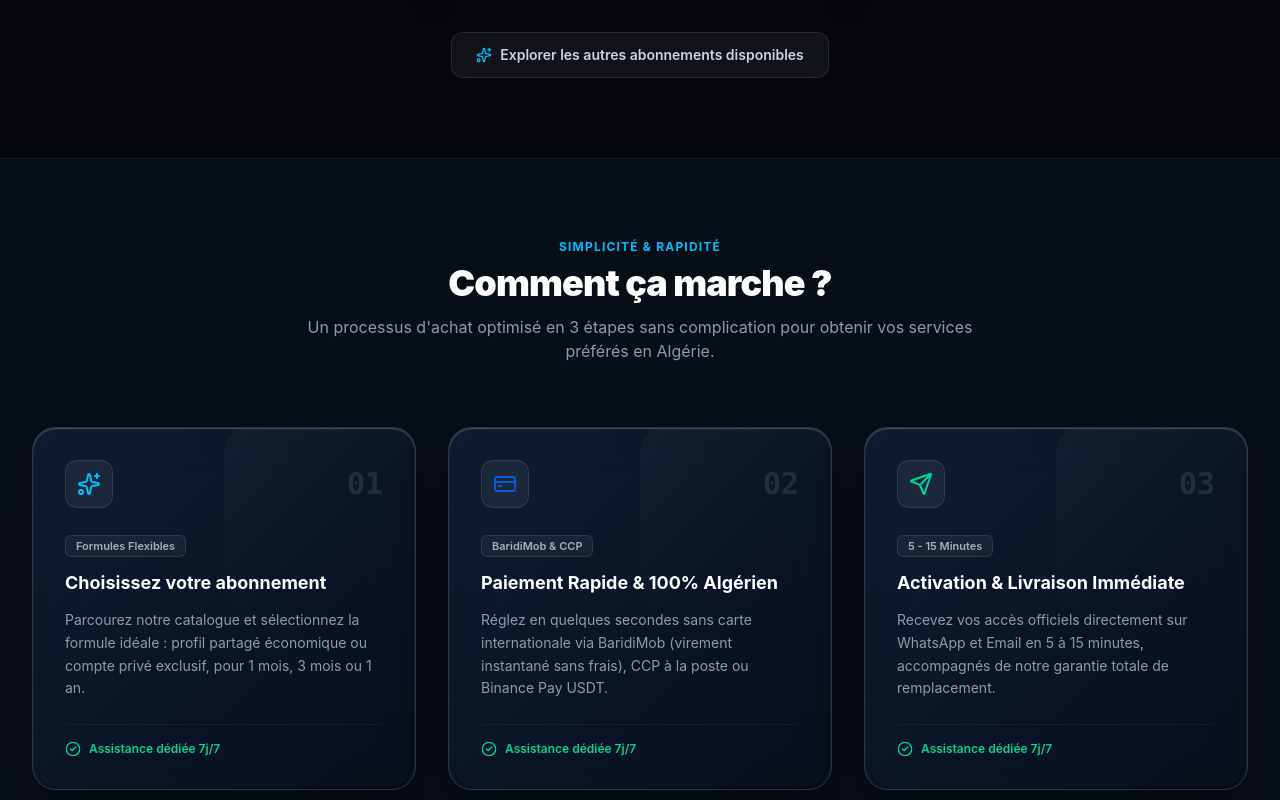
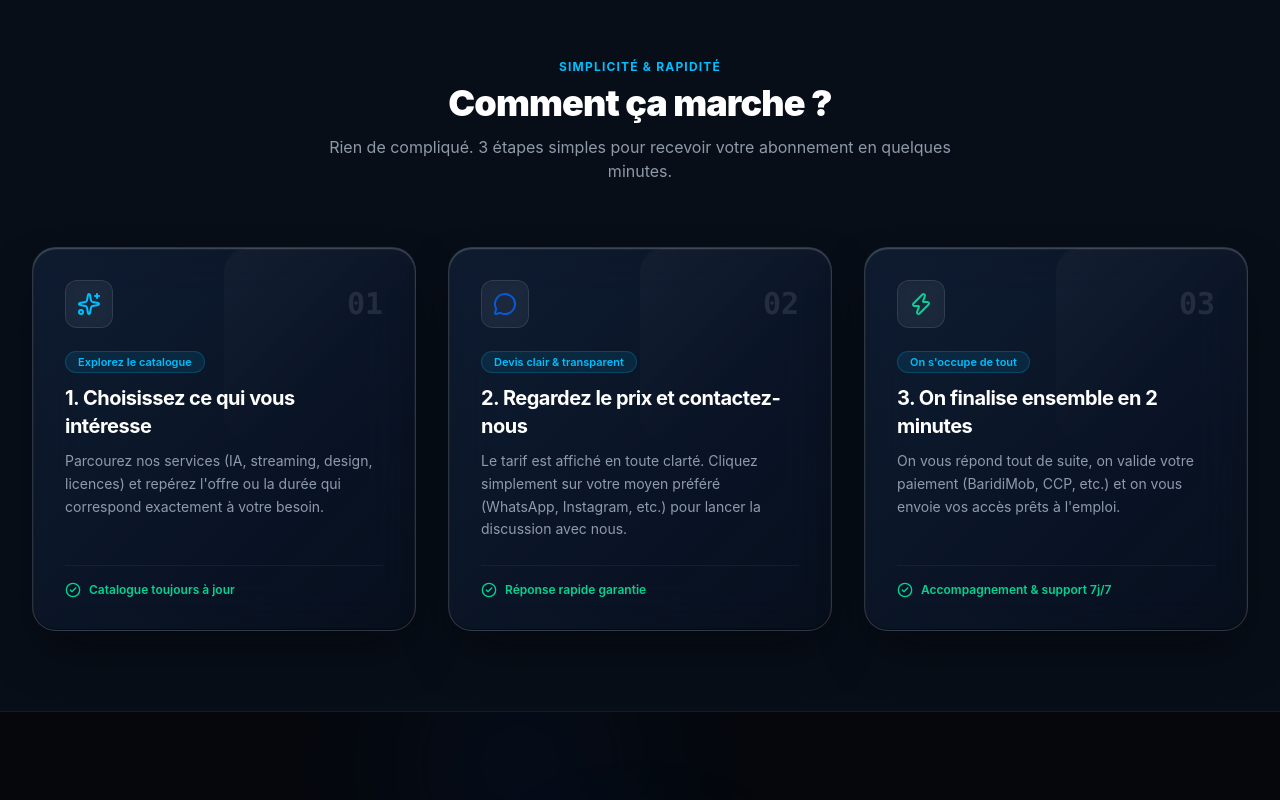
Before and after one commit to Digitex-Team/frontend, a Next.js app: page / in a window 1280 px wide. Shown: the part 1600-2400 px from the top of the page. Built offline with nearby package versions, Linux system fonts and the light colour scheme.

Commit message:
Support products with optional catalog fields

```diff
--- a/src/components/home/HowItWorks.tsx
+++ b/src/components/home/HowItWorks.tsx
@@ -1,39 +1,43 @@
 "use client";
 
 import React from "react";
-import { CheckCircle2, CreditCard, Send, Sparkles } from "lucide-react";
+import { CheckCircle2, MessageCircle, Sparkles, Zap } from "lucide-react";
 
 export function HowItWorks() {
   const steps = [
     {
       number: "01",
-      title: "Choisissez votre abonnement",
+      pillTag: "Explorez le catalogue",
+      title: "1. Choisissez ce qui vous intéresse",
       description:
-        "Parcourez notre catalogue et sélectionnez la formule idéale : profil partagé économique ou compte privé exclusif, pour 1 mois, 3 mois ou 1 an.",
+        "Parcourez nos services (IA, streaming, design, licences) et repérez l'offre ou la durée qui correspond exactement à votre besoin.",
       icon: <Sparkles className="h-6 w-6 text-cyan" />,
-      badge: "Formules Flexibles",
+      status: "Catalogue toujours à jour",
     },
     {
       number: "02",
-      title: "Paiement Rapide & 100% Algérien",
+      pillTag: "Devis clair & transparent",
+      title: "2. Regardez le prix et contactez-nous",
       description:
-        "Réglez en quelques secondes sans carte internationale via BaridiMob (virement instantané sans frais), CCP à la poste ou Binance Pay USDT.",
-      icon: <CreditCard className="h-6 w-6 text-electric" />,
-      badge: "BaridiMob & CCP",
+        "Le tarif est affiché en toute clarté. Cliquez simplement sur votre moyen préféré (WhatsApp, Instagram, etc.) pour lancer la discussion avec nous.",
+      icon: <MessageCircle className="h-6 w-6 text-[#075BDB]" />,
+      status: "Réponse rapide garantie",
     },
     {
       number: "03",
-      title: "Activation & Livraison Immédiate",
+      pillTag: "On s'occupe de tout",
+      title: "3. On finalise ensemble en 2 minutes",
       description:
-        "Recevez vos accès officiels directement sur WhatsApp et Email en 5 à 15 minutes, accompagnés de notre garantie totale de remplacement.",
-      icon: <Send className="h-6 w-6 text-emerald-400" />,
-      badge: "5 - 15 Minutes",
+        "On vous répond tout de suite, on valide votre paiement (BaridiMob, CCP, etc.) et on vous envoie vos accès prêts à l'emploi.",
+      icon: <Zap className="h-6 w-6 text-emerald-400" />,
+      status: "Accompagnement & support 7j/7",
     },
   ];
 
   return (
     <section id="how-it-works" className="py-20 bg-[#080E18] border-y border-[#101B2C] relative">
       <div className="max-w-7xl mx-auto px-4 sm:px-6 lg:px-8">
+        {/* Section Header */}
         <div className="text-center max-w-2xl mx-auto mb-16">
           <span className="text-xs font-bold uppercase tracking-widest text-cyan block mb-2">
             Simplicité & Rapidité
@@ -42,18 +46,20 @@ export function HowItWorks() {
             Comment ça marche ?
           </h2>
           <p className="mt-3 text-sm sm:text-base text-silver/70">
-            Un processus d&apos;achat optimisé en 3 étapes sans complication pour obtenir vos services préférés en Algérie.
+            Rien de compliqué. 3 étapes simples pour recevoir votre abonnement en quelques minutes.
           </p>
         </div>
 
-        <div className="grid grid-cols-1 md:grid-cols-3 gap-8 relative">
+        {/* Step Cards Grid */}
+        <div className="grid grid-cols-1 md:grid-cols-3 gap-6 lg:gap-8 relative">
           {steps.map((step) => (
             <div
               key={step.number}
-              className="relative rounded-3xl glass-elevated glass-glare overflow-hidden p-8 flex flex-col justify-between transition-all group"
+              className="relative rounded-3xl glass-elevated glass-glare overflow-hidden p-6 sm:p-7 lg:p-8 flex flex-col justify-between transition-all duration-300 hover:-translate-y-1 group"
             >
               <div>
-                <div className="flex items-center justify-between mb-6">
+                {/* Top Icon & Number Row */}
+                <div className="flex items-center justify-between mb-5">
                   <div className="h-12 w-12 rounded-xl glass-button-secondary flex items-center justify-center group-hover:scale-110 transition duration-300">
                     {step.icon}
                   </div>
@@ -62,22 +68,26 @@ export function HowItWorks() {
                   </span>
                 </div>
 
-                <div className="inline-block rounded-md bg-white/5 border border-white/10 px-2.5 py-0.5 text-[11px] font-semibold text-silver/80 mb-3">
-                  {step.badge}
+                {/* Pill Tag */}
+                <div className="inline-block rounded-full bg-cyan/10 border border-cyan/20 px-3 py-0.5 text-[11px] font-semibold text-cyan mb-3">
+                  {step.pillTag}
                 </div>
 
-                <h3 className="text-lg font-bold text-white mb-3 group-hover:text-cyan transition">
+                {/* Step Title */}
+                <h3 className="text-lg sm:text-xl font-bold text-white mb-2.5 group-hover:text-cyan transition-colors leading-snug tracking-tight">
                   {step.title}
                 </h3>
 
+                {/* Step Description */}
                 <p className="text-xs sm:text-sm text-silver/70 leading-relaxed">
                   {step.description}
                 </p>
               </div>
 
+              {/* Bottom Status Row */}
               <div className="mt-6 pt-4 border-t border-white/5 flex items-center gap-2 text-xs text-emerald-400 font-semibold">
-                <CheckCircle2 className="h-4 w-4" />
-                <span>Assistance dédiée 7j/7</span>
+                <CheckCircle2 className="h-4 w-4 shrink-0" />
+                <span>{step.status}</span>
               </div>
             </div>
           ))}
--- a/src/components/home/TopProducts.tsx
+++ b/src/components/home/TopProducts.tsx
@@ -2,7 +2,7 @@
 
 import React, { useState } from "react";
 import Link from "next/link";
-import { ArrowRight, Flame, Sparkles } from "lucide-react";
+import { ArrowRight, Sparkles } from "lucide-react";
 import { Product, SubscriptionTier, ProductCategory } from "@/types";
 import { productsCatalog } from "@/data/products";
 import { ProductCard } from "@/components/products/ProductCard";
@@ -50,25 +50,6 @@ export function TopProducts({ onOrderClick }: TopProductsProps) {
         </Link>
       </div>
 
-      {/* Tabs Filter */}
-      <div className="flex items-center gap-2 overflow-x-auto pb-4 mb-8 scrollbar-none">
-        {tabs.map((tab) => {
-          const isActive = activeTab === tab.id;
-          return (
-            <button
-              key={tab.id}
-              onClick={() => setActiveTab(tab.id)}
-              className={`rounded-full px-4 py-2 text-xs sm:text-sm font-bold whitespace-nowrap transition-all duration-200 cursor-pointer ${isActive
-                  ? "bg-gradient-to-r from-[#075BDB]/80 to-[#00BFFF]/40 border border-[#00BFFF]/60 text-white shadow-[0_0_15px_rgba(0,191,255,0.3)] backdrop-blur-md"
-                  : "bg-white/5 border border-white/10 text-silver/80 backdrop-blur-md hover:bg-white/10 hover:border-white/20 hover:text-white"
-                }`}
-            >
-              {tab.label}
-            </button>
-          );
-        })}
-      </div>
-
       {/* Products Grid */}
       <div className="grid grid-cols-1 sm:grid-cols-2 lg:grid-cols-3 gap-6">
         {filteredProducts.slice(0, 6).map((product) => (
@@ -79,17 +60,6 @@ export function TopProducts({ onOrderClick }: TopProductsProps) {
           />
         ))}
       </div>
-
-      {/* Bottom CTA Banner */}
-      <div className="mt-12 text-center">
-        <Link
-          href="/products"
-          className="inline-flex items-center gap-2 rounded-xl glass-button-secondary text-silver hover:text-white px-6 py-3 text-sm font-semibold transition"
-        >
-          <Sparkles className="h-4 w-4 text-cyan" />
-          <span>Explorer les autres abonnements disponibles</span>
-        </Link>
-      </div>
     </section>
   );
 }
--- a/src/components/products/ProductDetailClient.tsx
+++ b/src/components/products/ProductDetailClient.tsx
@@ -2,14 +2,12 @@
 
 import React, { useState } from "react";
 import Link from "next/link";
+import Image from "next/image";
 import {
   ChevronRight,
   ShieldCheck,
-  Zap,
   Check,
   MessageCircle,
-  HelpCircle,
-  ChevronDown,
   Layers,
   ArrowRight,
 } from "lucide-react";
@@ -26,10 +24,25 @@ interface ProductDetailClientProps {
 }
 
 export function ProductDetailClient({ product }: ProductDetailClientProps) {
+  // Resolve available plans: use product.plans or create a default plan from price & duration
+  const availablePlans: SubscriptionTier[] =
+    product.plans && product.plans.length > 0
+      ? product.plans
+      : [
+          {
+            id: `${product.id}-default`,
+            duration: product.duration || "1 Mois",
+            durationMonths: 1,
+            priceDZD: product.price || 0,
+            accountType: "Compte Privé",
+            isPopular: true,
+          },
+        ];
+
   // Active plan state
-  const defaultPlan = product.plans.find((p) => p.isPopular) || product.plans[0];
+  const defaultPlan =
+    availablePlans.find((p) => p.isPopular) || availablePlans[0];
   const [currentPlan, setCurrentPlan] = useState<SubscriptionTier>(defaultPlan);
-  const [openFaqIndex, setOpenFaqIndex] = useState<number | null>(0);
 
   // Order modal hook
   const {
@@ -48,13 +61,13 @@ export function ProductDetailClient({ product }: ProductDetailClientProps) {
     openOrder(product, currentPlan);
   };
 
-  const toggleFaq = (idx: number) => {
-    setOpenFaqIndex(openFaqIndex === idx ? null : idx);
-  };
-
   const whatsappDirectUrl = `https://wa.me/${siteConfig.whatsappNumber.replace(/[^0-9]/g, "")}?text=${encodeURIComponent(
     `Bonjour Digitex, j'ai une question concernant l'abonnement ${product.name} (${currentPlan.duration}).`
   )}`;
+
+  const description =
+    product.fullDesc || product.shortDesc || product.subtitle || product.tagline;
+  const categoryLabel = product.categoryLabel || product.category;
 
   return (
     <div className="py-8 md:py-14 max-w-7xl mx-auto px-4 sm:px-6 lg:px-8">
@@ -73,77 +86,89 @@ export function ProductDetailClient({ product }: ProductDetailClientProps) {
 
       {/* Main Product Showcase Grid */}
       <div className="grid grid-cols-1 lg:grid-cols-12 gap-10">
-        {/* Left Column: Visual & Activation Steps (5 cols) */}
-        <div className="lg:col-span-5 space-y-6">
-          {/* Visual Container with Cyber Glow */}
-          <div className="relative rounded-3xl glass-elevated p-8 text-center overflow-hidden shadow-[0_0_40px_-10px_rgba(7,91,219,0.25)]">
+        {/* Left Column: Visual Showcase Card (5 cols) */}
+        <div className="lg:col-span-5">
+          <div className="relative rounded-3xl glass-elevated p-8 text-center overflow-hidden shadow-[0_0_40px_-10px_rgba(7,91,219,0.25)] lg:sticky lg:top-24">
+            {/* Ambient Brand Glow */}
             <div
               className="absolute -top-24 -left-24 h-64 w-64 rounded-full blur-3xl pointer-events-none opacity-40"
               style={{ backgroundColor: product.brandColor || "#075BDB" }}
             />
 
             <div className="relative z-10 flex flex-col items-center">
+              {/* Backlit App Squircle Icon */}
+              <div className="relative w-24 h-24 rounded-3xl flex items-center justify-center overflow-hidden bg-[#05070C]/80 border border-white/10 shadow-2xl mb-6">
                 <div
-                className="h-24 w-24 rounded-2xl flex items-center justify-center font-black text-white text-3xl shadow-xl mb-6 border border-white/10"
+                  className="absolute inset-0 blur-xl opacity-50"
+                  style={{ backgroundColor: product.brandColor || "#00BFFF" }}
+                />
+                <div className="relative z-10 flex items-center justify-center p-3">
+                  {product.image && product.image.startsWith("/") ? (
+                    <Image
+                      src={product.image}
+                      alt={product.name}
+                      width={64}
+                      height={64}
+                      className="object-contain"
+                    />
+                  ) : (
+                    <div
+                      className="w-16 h-16 rounded-2xl flex items-center justify-center font-black text-white text-2xl shadow-lg border border-white/10"
                       style={{ backgroundColor: product.brandColor || "#075BDB" }}
                     >
                       {product.name.slice(0, 2).toUpperCase()}
                     </div>
+                  )}
+                </div>
+              </div>
 
+              {categoryLabel && (
                 <Badge variant="cyan" size="md">
-                {product.categoryLabel}
+                  {categoryLabel}
                 </Badge>
+              )}
 
               <h2 className="mt-3 text-2xl font-black text-white">
                 {product.name}
               </h2>
 
+              {(product.subtitle || product.tagline) && (
                 <p className="mt-2 text-xs sm:text-sm text-silver/80 leading-relaxed max-w-sm">
-                {product.tagline}
+                  {product.subtitle || product.tagline}
                 </p>
+              )}
 
-              {/* Delivery & Warranty Pills */}
+              {/* Delivery & Warranty Badges (only rendered if specified) */}
+              {(product.deliveryTime || product.warranty) && (
                 <div className="mt-6 flex flex-wrap justify-center gap-3">
+                  {product.deliveryTime && (
                     <span className="inline-flex items-center gap-1.5 rounded-full bg-emerald-500/10 border border-emerald-500/30 px-3 py-1 text-xs font-semibold text-emerald-400">
                       <span className="h-2 w-2 rounded-full bg-emerald-400 animate-pulse" />
                       Livraison {product.deliveryTime}
                     </span>
+                  )}
 
+                  {product.warranty && (
                     <span className="inline-flex items-center gap-1.5 rounded-full bg-electric/15 border border-electric/30 px-3 py-1 text-xs font-semibold text-blue-300">
                       <ShieldCheck className="h-3.5 w-3.5" />
                       {product.warranty}
                     </span>
+                  )}
+                </div>
+              )}
             </div>
           </div>
         </div>
 
-          {/* Activation Process Steps */}
-          <div className="rounded-2xl glass-base p-6">
-            <h3 className="text-sm font-bold uppercase tracking-wider text-white mb-4 flex items-center gap-2">
-              <Zap className="h-4 w-4 text-cyan" />
-              <span>Guide d&apos;activation rapide</span>
-            </h3>
-
-            <ol className="space-y-3">
-              {product.activationSteps.map((step, idx) => (
-                <li key={idx} className="flex items-start gap-3 text-xs text-silver/80">
-                  <span className="flex h-5 w-5 shrink-0 items-center justify-center rounded-full bg-navy border border-navy-border font-bold text-[10px] text-cyan">
-                    {idx + 1}
-                  </span>
-                  <span>{step}</span>
-                </li>
-              ))}
-            </ol>
-          </div>
-        </div>
-
-        {/* Right Column: Pricing, Plan Selection & Action (7 cols) */}
+        {/* Right Column: Pricing, Plan Selection, Action & Avantages (7 cols) */}
         <div className="lg:col-span-7 space-y-8">
           <div>
             <div className="flex items-center gap-2 mb-2">
+              {product.inStock !== false && (
                 <Badge variant="success" size="sm">
                   Disponible en Stock
                 </Badge>
+              )}
               {product.badge && (
                 <Badge variant="electric" size="sm">
                   {product.badge}
@@ -155,9 +180,11 @@ export function ProductDetailClient({ product }: ProductDetailClientProps) {
               {product.name}
             </h1>
 
+            {description && (
               <p className="mt-3 text-sm sm:text-base text-silver/80 leading-relaxed">
-              {product.fullDesc}
+                {description}
               </p>
+            )}
           </div>
 
           {/* Plan Duration Selector Box */}
@@ -172,7 +199,7 @@ export function ProductDetailClient({ product }: ProductDetailClientProps) {
             </div>
 
             <div className="grid grid-cols-1 sm:grid-cols-3 gap-3">
-              {product.plans.map((plan) => {
+              {availablePlans.map((plan) => {
                 const isSelected = currentPlan.id === plan.id;
                 return (
                   <button
@@ -222,7 +249,9 @@ export function ProductDetailClient({ product }: ProductDetailClientProps) {
                   <span className="text-3xl font-black text-white tracking-tight">
                     {formatPrice(currentPlan.priceDZD)}
                   </span>
-                  <span className="text-sm font-bold text-cyan">DZD</span>
+                  <span className="text-sm font-bold text-cyan">
+                    {product.currency || "DZD"}
+                  </span>
                 </div>
               </div>
 
@@ -250,7 +279,8 @@ export function ProductDetailClient({ product }: ProductDetailClientProps) {
             </div>
           </div>
 
-          {/* Key Features List */}
+          {/* Avantages & Inclus dans votre commande — fully driven by product.features */}
+          {product.features && product.features.length > 0 && (
             <div className="rounded-2xl glass-base p-6">
               <h3 className="text-sm font-bold uppercase tracking-wider text-white mb-4 flex items-center gap-2">
                 <Layers className="h-4 w-4 text-cyan" />
@@ -264,44 +294,6 @@ export function ProductDetailClient({ product }: ProductDetailClientProps) {
                     <span>{feat}</span>
                   </div>
                 ))}
-            </div>
-          </div>
-
-          {/* FAQ Accordion */}
-          {product.faq && product.faq.length > 0 && (
-            <div className="rounded-2xl glass-base p-6">
-              <h3 className="text-sm font-bold uppercase tracking-wider text-white mb-4 flex items-center gap-2">
-                <HelpCircle className="h-4 w-4 text-cyan" />
-                <span>Questions Fréquentes (FAQ)</span>
-              </h3>
-
-              <div className="space-y-3">
-                {product.faq.map((item, idx) => {
-                  const isOpenItem = openFaqIndex === idx;
-                  return (
-                    <div
-                      key={idx}
-                      className="rounded-xl bg-white/5 border border-white/10 backdrop-blur-sm overflow-hidden"
-                    >
-                      <button
-                        onClick={() => toggleFaq(idx)}
-                        className="w-full flex items-center justify-between p-4 text-left text-xs sm:text-sm font-semibold text-white hover:text-cyan transition"
-                      >
-                        <span>{item.question}</span>
-                        <ChevronDown
-                          className={`h-4 w-4 text-silver/60 transition-transform duration-200 shrink-0 ${
-                            isOpenItem ? "rotate-180 text-cyan" : ""
-                          }`}
-                        />
-                      </button>
-                      {isOpenItem && (
-                        <div className="px-4 pb-4 text-xs text-silver/75 leading-relaxed border-t border-white/5 pt-3">
-                          {item.answer}
-                        </div>
-                      )}
-                    </div>
-                  );
-                })}
               </div>
             </div>
           )}
--- a/src/hooks/useOrderState.ts
+++ b/src/hooks/useOrderState.ts
@@ -23,7 +23,17 @@ export function useOrderState() {
 
   const openOrder = useCallback((targetProduct: Product, initialPlan?: SubscriptionTier) => {
     setProduct(targetProduct);
-    const planToSet = initialPlan || targetProduct.plans.find((p) => p.isPopular) || targetProduct.plans[0];
+    const planToSet =
+      initialPlan ||
+      (targetProduct.plans && targetProduct.plans.length > 0
+        ? targetProduct.plans.find((p) => p.isPopular) || targetProduct.plans[0]
+        : {
+            id: `${targetProduct.id}-default`,
+            duration: targetProduct.duration || "1 Mois",
+            durationMonths: 1,
+            priceDZD: targetProduct.price || 0,
+            accountType: "Compte Privé" as const,
+          });
     setSelectedPlan(planToSet);
     setOrderComplete(false);
     setIsSubmitting(false);
--- a/src/types/index.ts
+++ b/src/types/index.ts
@@ -21,15 +21,15 @@ export interface Product {
   slug: string;
   name: string;
   subtitle?: string; // e.g. "Par Google", "GPT-4o, o1, etc."
-  tagline: string;
+  tagline?: string;
   category: ProductCategory | string;
-  categoryLabel: string;
-  shortDesc: string;
-  fullDesc: string;
+  categoryLabel?: string;
+  shortDesc?: string;
+  fullDesc?: string;
   price?: number; // e.g. 2400
   currency?: string; // "DZD"
   duration?: string; // e.g. "1 Mois", "1 An", "200 Go"
-  features: string[]; // e.g. ["Accès complet", "Derniers modèles"]
+  features: string[]; // e.g. ["Accès complet", "Derniers modèles"] - Avantages & Inclus
   image?: string; // path to logo
   brandColor?: string; // e.g. "#10a37f" (ChatGPT green), "#D97706" (Claude orange), "#00BFFF" (iCloud)
   isPopular?: boolean;
@@ -38,14 +38,14 @@ export interface Product {
   badge?: string;
   isFeatured?: boolean;
   isBestseller?: boolean;
-  rating: number;
-  reviewsCount: number;
-  deliveryTime: string; // e.g. "5 - 15 minutes"
-  inStock: boolean;
-  warranty: string; // e.g. "Garantie complète 30 jours"
-  plans: SubscriptionTier[];
-  activationSteps: string[];
-  faq: ProductFaq[];
+  rating?: number;
+  reviewsCount?: number;
+  deliveryTime?: string; // e.g. "5 - 15 minutes"
+  inStock?: boolean;
+  warranty?: string; // e.g. "Garantie complète 30 jours"
+  plans?: SubscriptionTier[];
+  activationSteps?: string[];
+  faq?: ProductFaq[];
 }
 
 export type PaymentMethod = 'baridimob' | 'ccp' | 'binance' | 'hand';
```
Also changed, not shown: src/components/products/OrderModal.tsx (+6 -4 lines), src/hooks/useProductFilter.ts (+14 -6 lines). Lines whose indentation alone changed are shown as unchanged.
